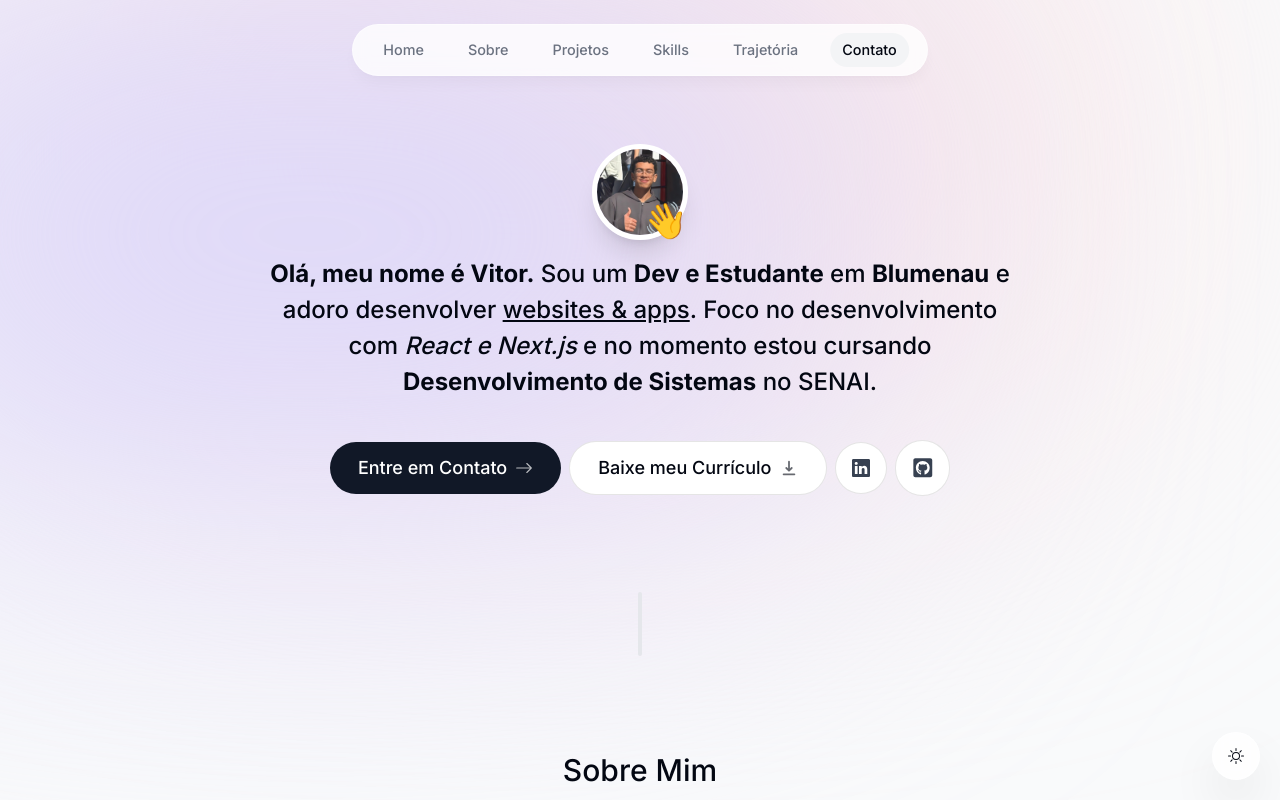
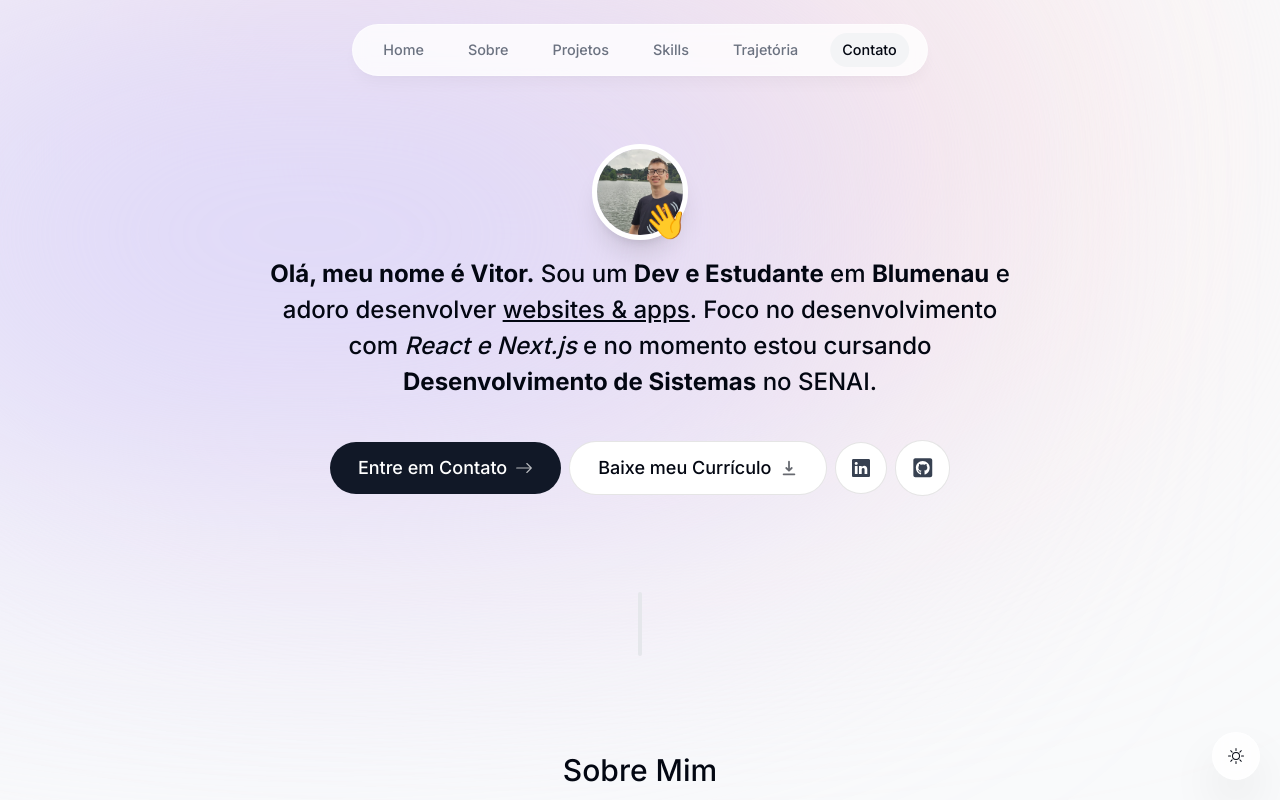
Before and after one commit to NicolasKLange/Meu_Portifolio, a Next.js app: page / in a window 1280 px wide. Shown: the top 800 px of the page. Built offline with nearby package versions, Linux system fonts and the light colour scheme; no server answers.

Commit message:
Add photo

```diff
--- a/components/intro.tsx
+++ b/components/intro.tsx
@@ -42,7 +42,7 @@ export default function Intro() {
               duration: 0.2,
             }}
           >
-           <Image src={"/profilepicture.jpg"} alt="Vitor Rodrigues ( Retrato )"
+           <Image src={"/minhafoto.jpg"} alt="Nicolas Lange ( Retrato )"
               width="192"
               height="192"
               quality="95"
```
Also changed, not shown: public/minhafoto.jpg (added).
